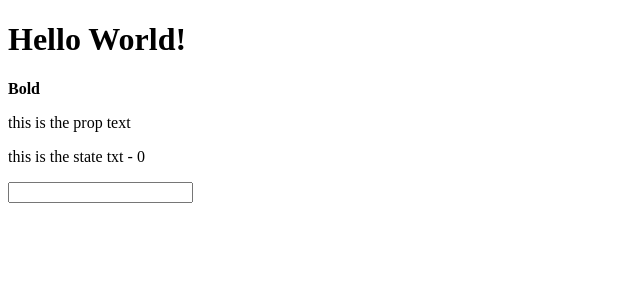
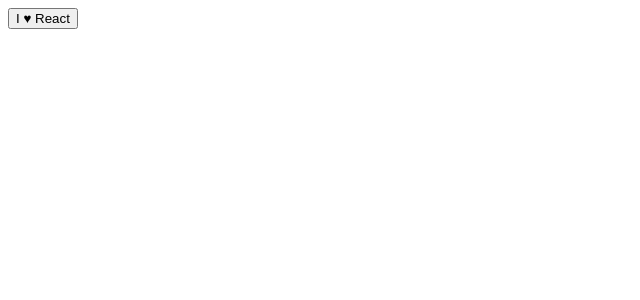
Before and after one commit to manuel-valles/basicReact, a React (Create React App) app: page / in a window 1280 px wide. Shown: the top 300 px of the page, without its empty margins (0-640 px from the left). Built offline with nearby package versions, Linux system fonts and the light colour scheme.

Commit message:
Props.children

```diff
--- a/src/App.js
+++ b/src/App.js
@@ -13,18 +13,16 @@
 		this.setState({txt: e.target.value});
 	}
 	render(){
-		let txt = this.props.txt;
 		return (
 			<div>
-				<h1>Hello World!</h1>
-				<b>Bold</b>
-				<p>{txt}</p>
-				<p>{this.state.txt} - {this.state.cat}</p>
-				<input type="text" onChange={this.update.bind(this)}/>
+				<p>{this.state.txt}</p>
+				<Widget update={this.update.bind(this)}/>
 			</div>
 		);
 	}
 }
+
+const Widget = (props) => <input type="text" onChange={props.update}/>
 
 App.propTypes={
 	txt: PropTypes.string,
--- /dev/null
+++ b/src/App2.js
@@ -0,0 +1,17 @@
+import React from 'react';
+
+class App2 extends React.Component{
+  render(){
+    return <Button>I <Heart /> React</Button>
+  }
+}
+
+const Button = (props) => <button>{props.children}</button>
+
+class Heart extends React.Component{
+  render(){
+    return <span>&hearts;</span>
+  }
+}
+
+export default App2;
--- a/src/index.js
+++ b/src/index.js
@@ -1,8 +1,8 @@
 import React from 'react';
 import ReactDOM from 'react-dom';
-import App from './App';
+import App2 from './App2';
 
 ReactDOM.render(
-  <App cat={6} txt="this is the prop text"/>,
+  <App2 cat={6} txt="this is the prop text"/>,
   document.getElementById('root')
 );
```
